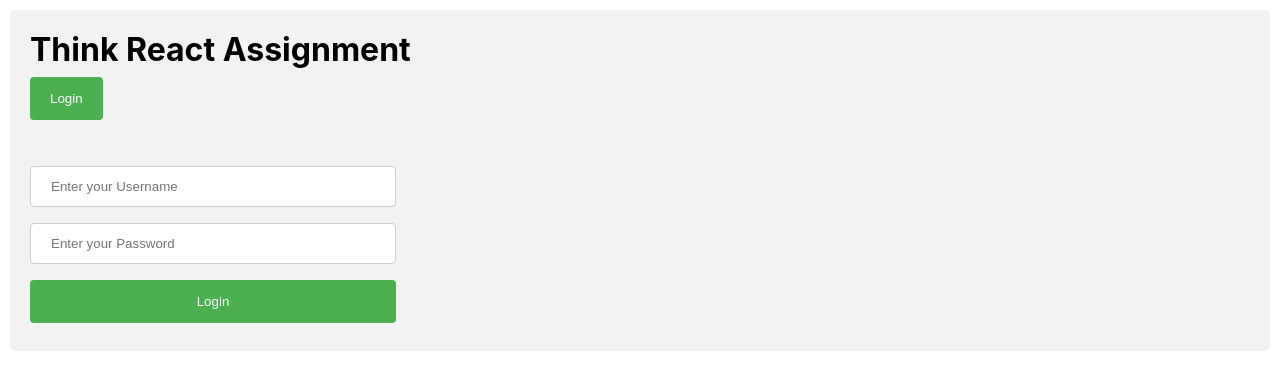
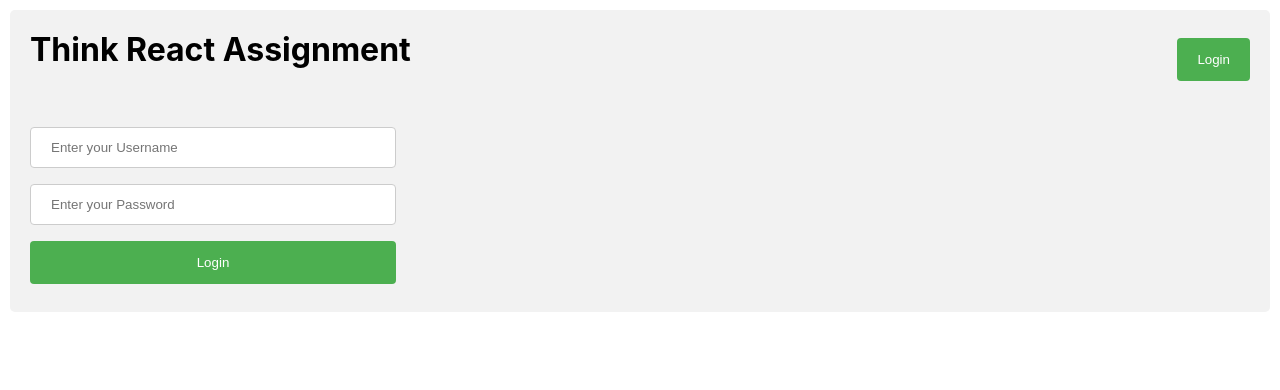
Before and after one commit to varun-316/think-assignment-react, a React (Create React App) app: page / in a window 1280 px wide. Shown: the top 390 px of the page. Built offline with nearby package versions, Linux system fonts and the light colour scheme.

Commit message:
UPDATE: Header div

```diff
--- a/src/components/Header.js
+++ b/src/components/Header.js
@@ -4,10 +4,10 @@ import Title from "./Header/Title";
 
 const Header = () => {
   return (
-    <React.Fragment>
+    <div id={"header"}>
       <Title title="Think React Assignment" />
       <LoginButton />
-    </React.Fragment>
+    </div>
   );
 };
 
```
